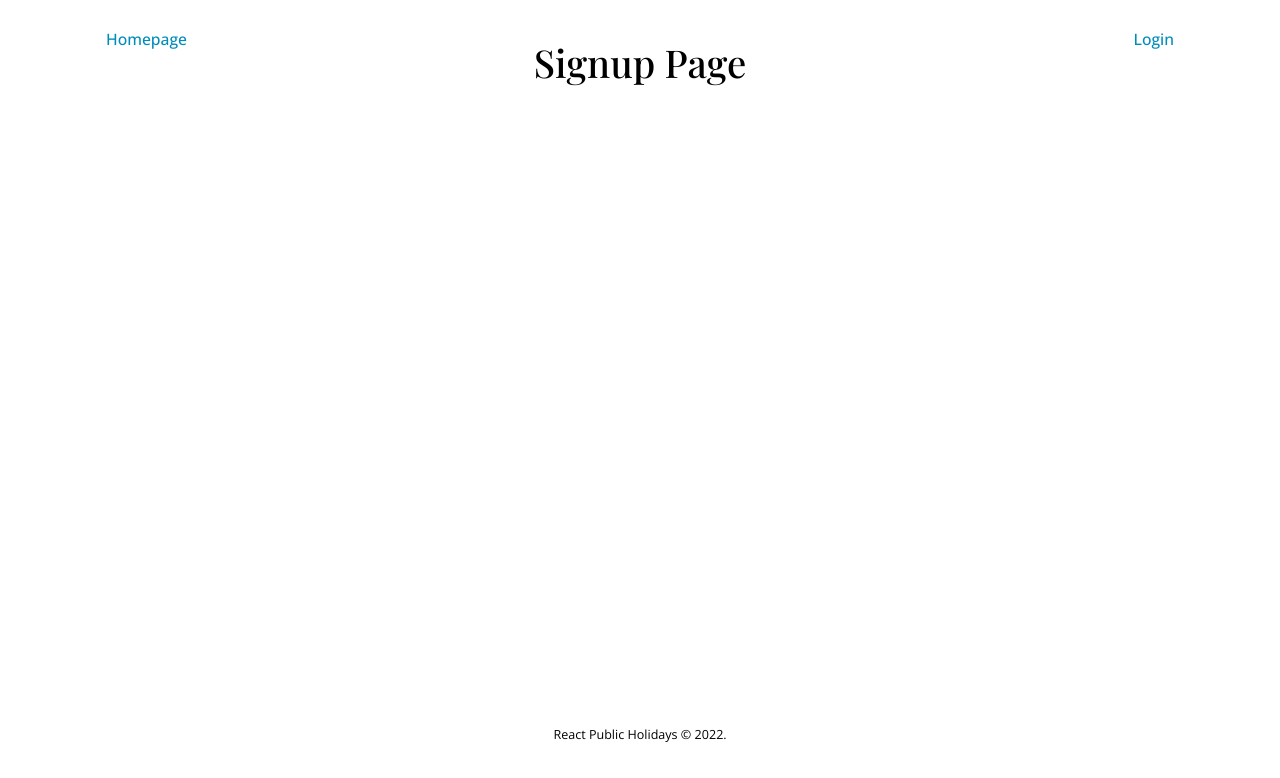
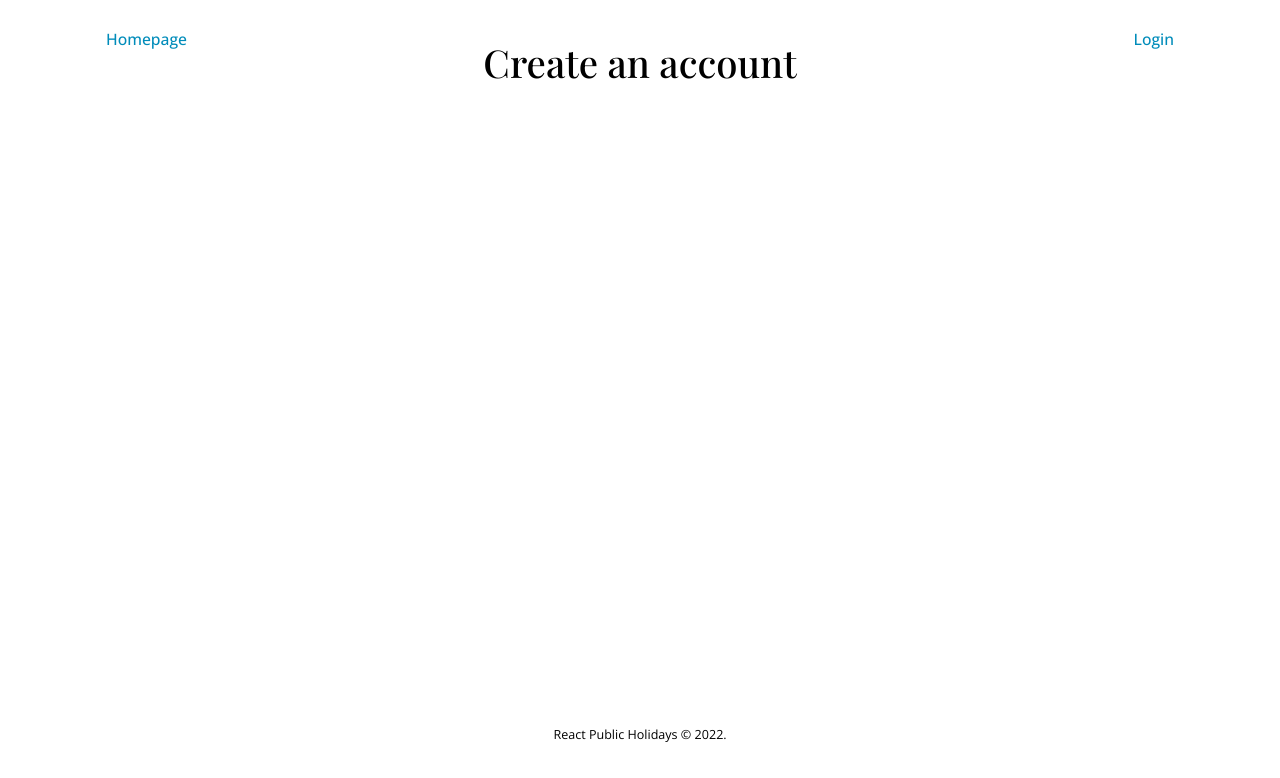
Before and after one commit to Amalitech-Public-Holiday/public-holiday-frontend, a React (Create React App) app: page /signup in a window 1280 px wide. Shown: the top 778 px of the page. Built offline with nearby package versions, Linux system fonts and the light colour scheme.

Commit message:
Change page heading

```diff
--- a/src/pages/Login/Login.js
+++ b/src/pages/Login/Login.js
@@ -9,7 +9,7 @@ const Login = () => {
             <NavBar>
                 <Link to="/signup">Signup</Link>
             </NavBar>
-            <h2>Login Page</h2>
+            <h2>Login to access</h2>
             <Footer/>
         </div>
     );
--- a/src/pages/Signup/Signup.js
+++ b/src/pages/Signup/Signup.js
@@ -9,7 +9,7 @@ const Signup = () => {
             <NavBar>
                 <Link to="/login">Login</Link>
             </NavBar>
-            <h2>Signup Page</h2>
+            <h2>Create an account</h2>
             <Footer/>
         </div>
     );
```
